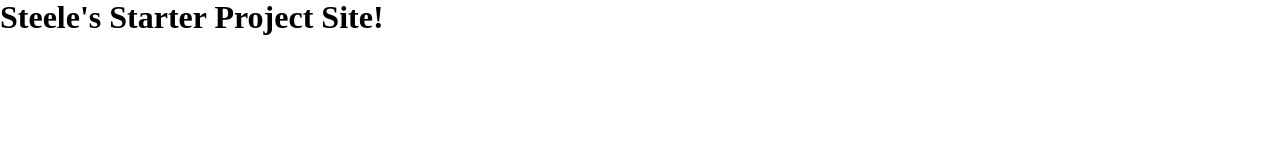
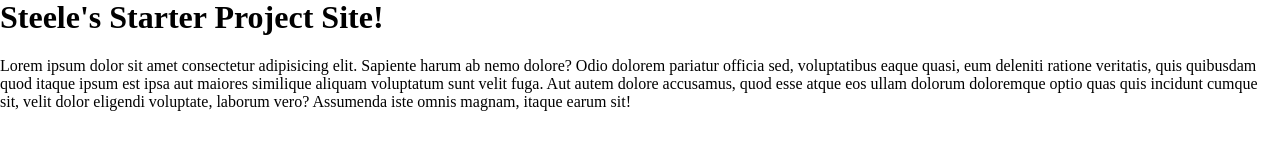
Before and after one commit to steelesh/frontend-boilerplate, a website: page index.html in a window 1280 px wide. Drawn offline with Linux system fonts and the light colour scheme.

Commit message:
Add Lorem Ipsum

```diff
--- a/index.html
+++ b/index.html
@@ -40,11 +40,20 @@
     <!-- Stylesheets -->
     <link rel="stylesheet" href="./dist/style.css" />
     <script defer src="./dist/script.js"></script>
-    <title>Edit Title</title>
+    <title>Title</title>
   </head>
   <body>
     <main>
       <h1>Steele's Starter Project Site!</h1>
+      <p>
+        Lorem ipsum dolor sit amet consectetur adipisicing elit. Sapiente harum
+        ab nemo dolore? Odio dolorem pariatur officia sed, voluptatibus eaque
+        quasi, eum deleniti ratione veritatis, quis quibusdam quod itaque ipsum
+        est ipsa aut maiores similique aliquam voluptatum sunt velit fuga. Aut
+        autem dolore accusamus, quod esse atque eos ullam dolorum doloremque
+        optio quas quis incidunt cumque sit, velit dolor eligendi voluptate,
+        laborum vero? Assumenda iste omnis magnam, itaque earum sit!
+      </p>
     </main>
   </body>
 </html>
```
